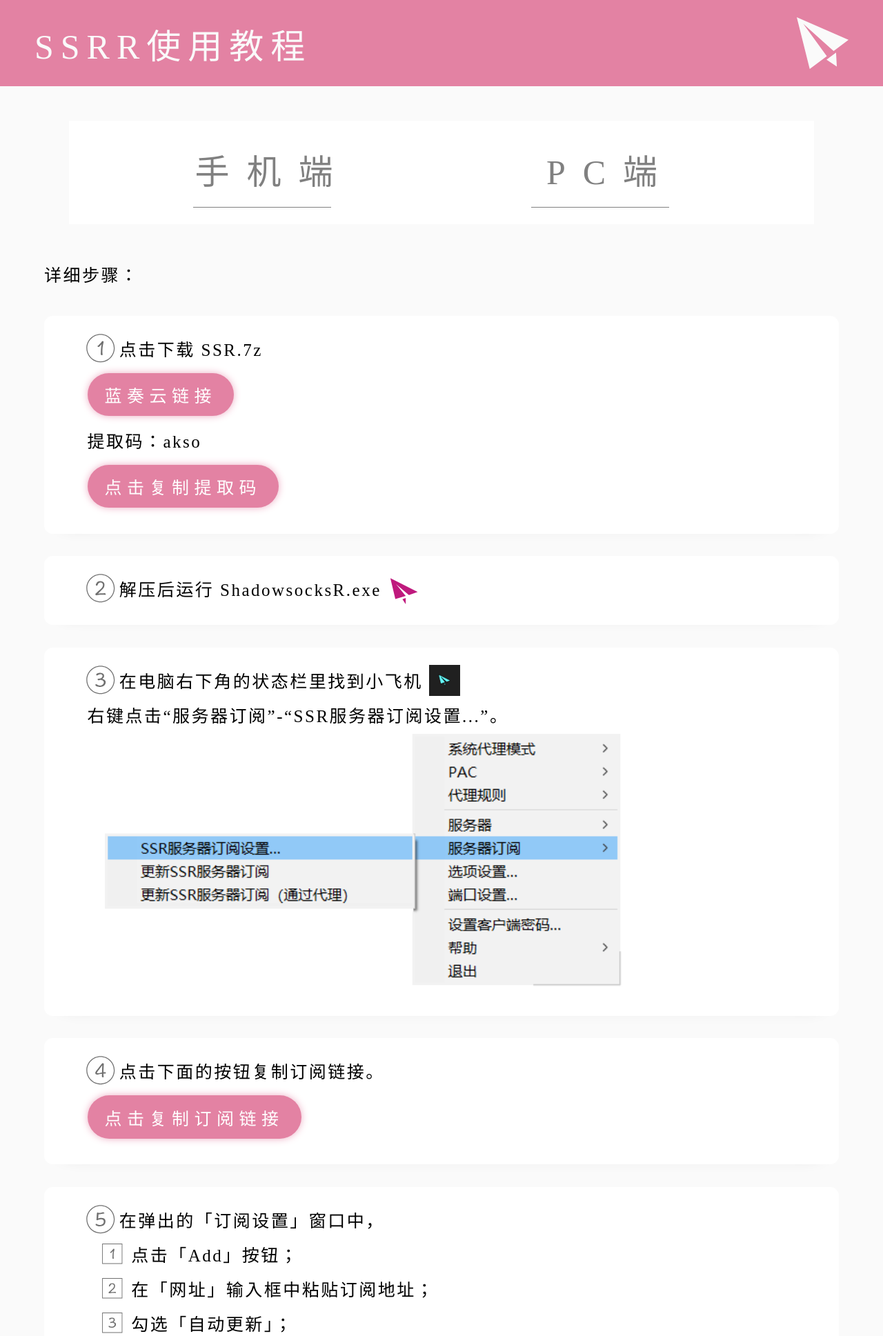
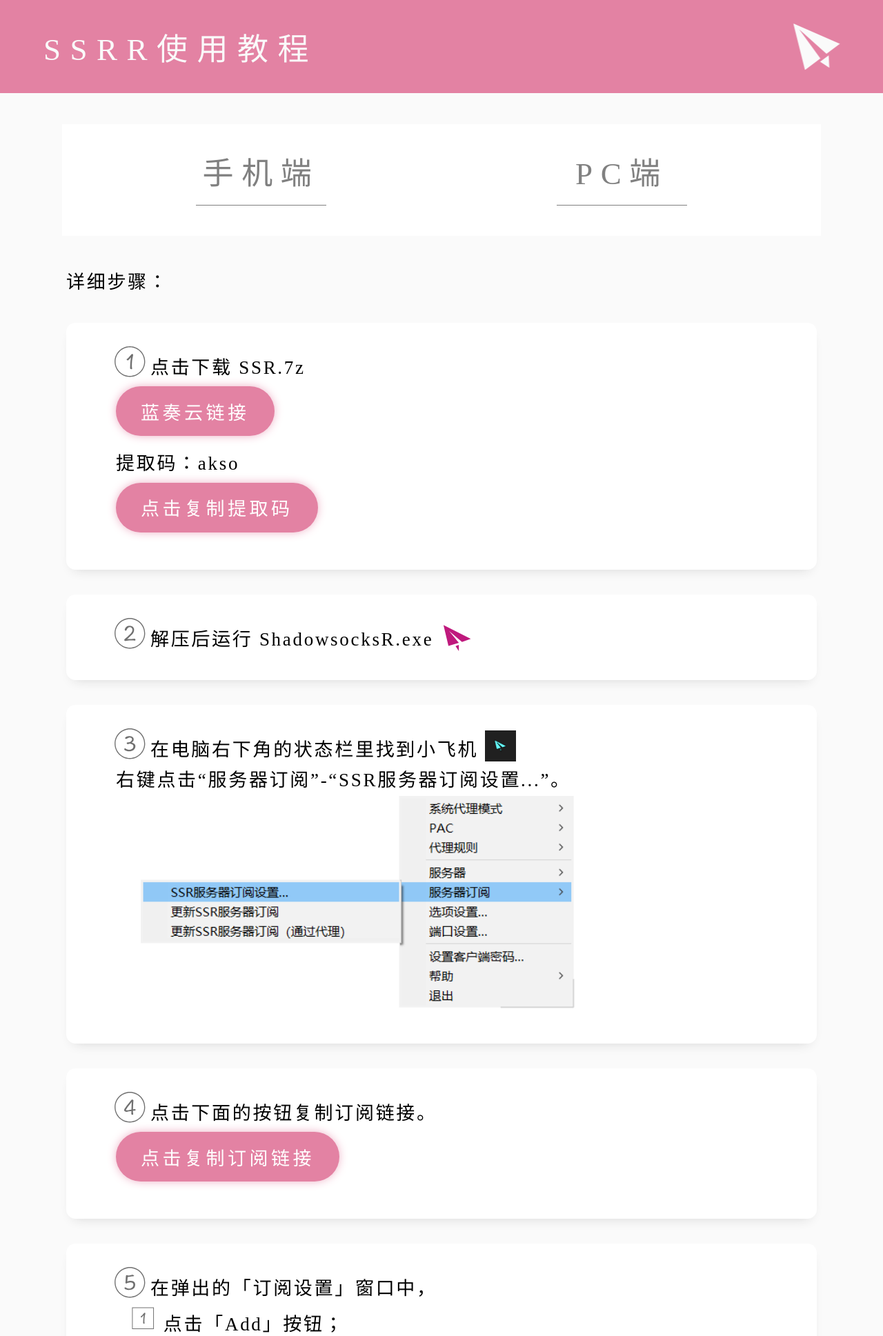
Before and after one commit to yqmaster/index, a PHP site: page /SSRR/SSRR.html in a window 1280 px wide. Shown: the top 1937 px of the page at 69% size. Run offline with PHP 8.4, Linux system fonts and the light colour scheme.

Commit message:
Update SSRR.css

```diff
--- a/SSRR/SSRR.css
+++ b/SSRR/SSRR.css
@@ -1,3 +1,40 @@
+@media only screen and (min-width: 200px){
+    html {
+        font-size: 3px !important;
+    }
+}
+@media only screen and (min-width: 300px){
+    html {
+        font-size: 4px !important;
+    }
+}
+@media only screen and (min-width: 400px){
+    html {
+        font-size: 5px !important;
+    }
+}
+@media only screen and (min-width: 500px){
+    html {
+        font-size: 6px !important;
+    }
+}
+@media only screen and (min-width: 600px){
+    html {
+        font-size: 7px !important;
+    }
+}
+@media only screen and (min-width: 700px){
+    html {
+        font-size: 8px !important;
+    }
+}
+@media only screen and (min-width: 800px){
+    html {
+        font-size: 9px !important;
+    }
+}
+
+
 * {
     margin: 0;
     padding: 0;
@@ -9,13 +46,13 @@ li {
 
 html {
     background-color: #fafafa;
-    font-size: 10px;
+    font-size: 8px;
 }
 
 .icon {
     width: 1.5em;
     height: 1.5em;
-    vertical-align: -0.30em;
+    vertical-align: -0.30rem;
     fill: currentColor;
     overflow: hidden;
 }
@@ -25,9 +62,9 @@ html {
 }
 
 .picicon {
-    width: 1.8em;
-    height: 1.8em;
-    margin: -0.5em 0;
+    width: 5rem;
+    height: 5rem;
+    margin: -1rem 0;
 }
 
 header {
@@ -35,16 +72,16 @@ header {
     position: sticky;
     top: 0;
     background-color: #E382A3;
-    height: 2.5em;
-    padding: 0 1em;
+    height: 15rem;
+    padding: 0 7rem;
 
     display: flex;
     justify-content: space-between;
     align-items: center;
 
-    font-size: 5em;
+    font-size: 5rem;
     color: #fafafa;
-    letter-spacing: 0.2em;
+    letter-spacing: 1.5rem;
 }
 
 .feijiicon {
@@ -52,82 +89,83 @@ header {
 }
 
 .choose {
-    height: 2em;
-    font-size: 5em;
+    height: 12rem;
+    font-size: 5rem;
     background-color: #ffffff;
     color: gray;
 
-    margin: 1em 2em;
-    padding: 0.5em 1em;
+    margin: 5rem 10rem;
+    padding: 2rem 3rem 4rem ;
     display: flex;
     justify-content: space-around;
-    align-items: center;
-    letter-spacing: 0.5em;
+    align-items:center;
+    letter-spacing: 1.3rem;
 }
 
 .choose .box {
-    height: 2em;
-    width: 5em;
-    line-height: 2em;
+    height: 10rem;
+    width: 25rem;
+    line-height: 10rem;
     text-align: center;
 }
 
 .choose .line {
-    height: 0.01em;
-    width: 4em;
-    margin-left: 0.2em;
+    height: 0.1rem;
+    width: 21rem;
+    margin-left: 2rem;
     background-color: gray;
 }
 
 .choise {
-    width: 90%;
+    width: 85%;
     margin: 0 auto;
 
-    font-size: 2.5em;
-    line-height: 2em;
-    letter-spacing: 0.1em;
+    font-size: 3rem;
+    line-height: 5rem;
+    letter-spacing: 0.3rem;
 }
 
 .content .box {
-    margin: 1.3em auto;
-    padding: 1em 2.5em;
+    margin: 4rem auto;
+    padding: 4rem 8rem;
     background-color: #ffffff;
-    border-radius: 0.5em;
-    box-shadow: 0em 0.5em 1em -1.1em #cfcfcf;
+    border-radius: 1.5rem;
+    box-shadow: 0rem 1rem 2rem -1.2rem #cfcfcf;
 
     transition: all 1s;
 }
 
 .content .box:hover {
-    border-radius: 1em;
+    border-radius: 3rem;
     transform: scale(1.05);
-    box-shadow: 0em 0.5em 1em -0.7em #535353;
+    box-shadow: 0rem 1rem 3rem -2rem #535353;
 }
 
 button {
     background-color: #E382A3;
-    height: 2.5em;
+    height: 8rem;
 
-    padding: 0 1em;
-    margin: 0em 1em 0.5em 0em;
+    padding: 0 4rem;
+    margin: -0.5rem 0rem 2rem 0rem;
 
     outline-style: none;
     border-style: none;
-    border-radius: 2em;
-    box-shadow: 0em 0em 0.5em -0.1em #E382A3;
+    border-radius: 4rem;
+    box-shadow: 0rem 0rem 1.8rem -0.4rem #E382A3;
 
-    font-size: 1em;
+    font-size: 3rem;
     color: #ffffff;
-    letter-spacing: 0.3em;
+    letter-spacing: 0.5rem;
     transition: all 0.5s;
 }
 
-button:focus {
+button:active {
     background-color: #D9507E;
 }
 
+
 .helppic {
     width: 85%;
-    max-width: 30em;
-    margin: 0 1em;
+    max-width: 70rem;
+    margin: 0 4rem;
 }
```
